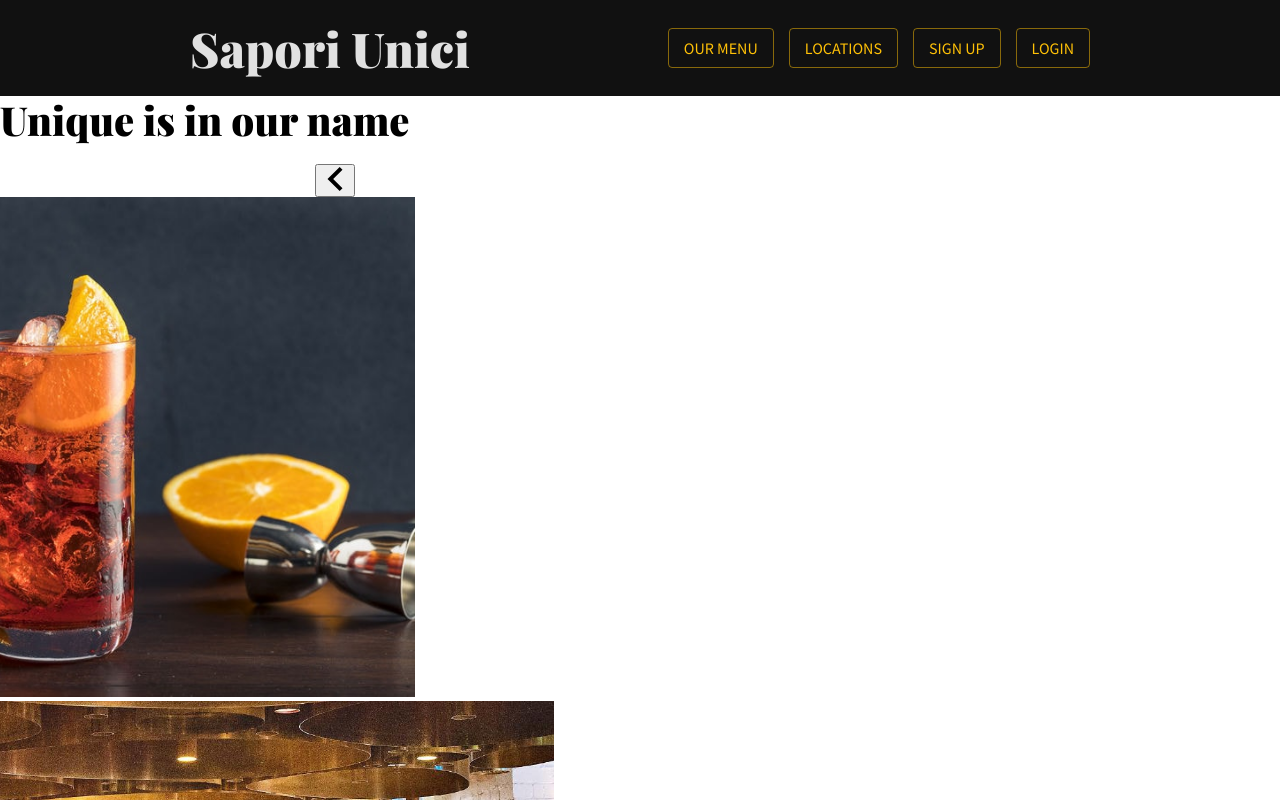
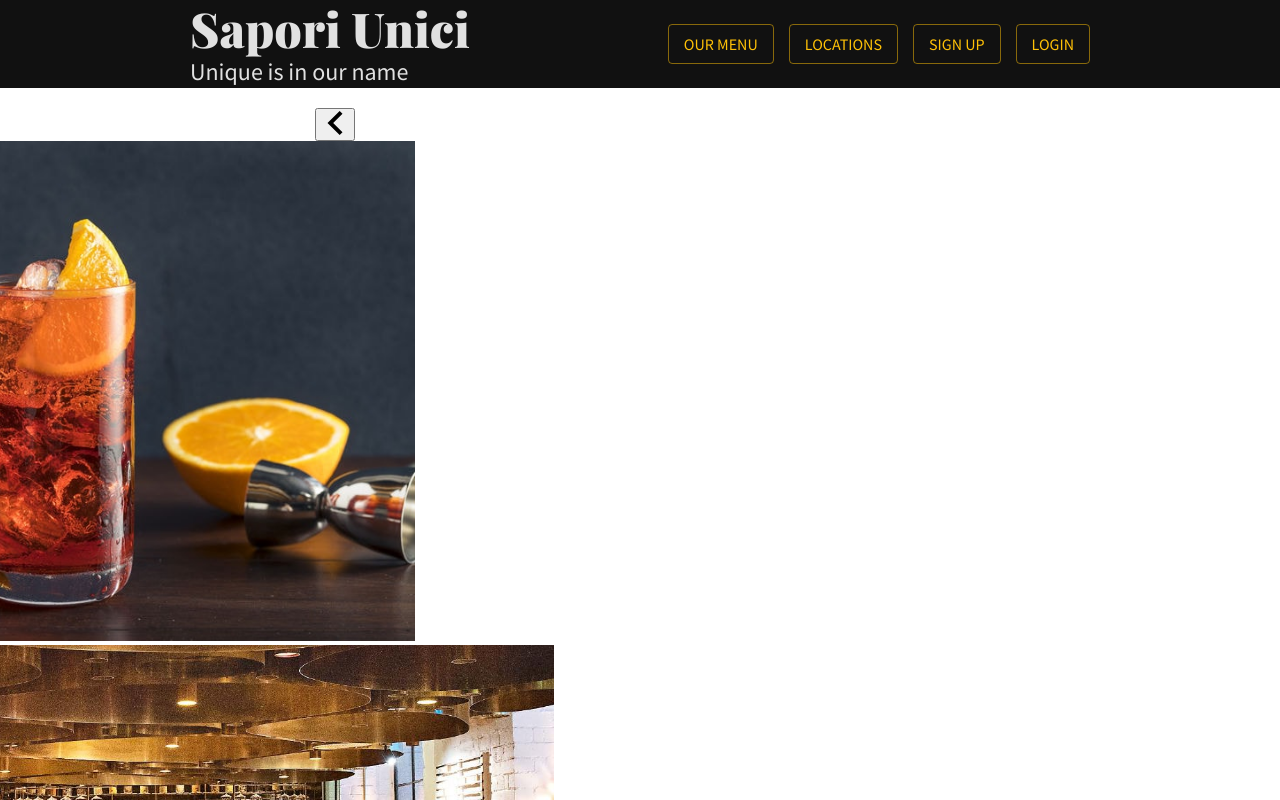
Before and after one commit to tahscenery/ses1b-group2, a React (Create React App) app in the folder packages/frontend/: page / in a window 1280 px wide. Shown: the top 800 px of the page. Built offline with nearby package versions, Linux system fonts and the light colour scheme.

Commit message:
homepage fixed size

```diff
--- a/packages/frontend/src/components/NavBar/NavBar.css
+++ b/packages/frontend/src/components/NavBar/NavBar.css
@@ -4,7 +4,7 @@
 }
 
 .nav-bar {
-  padding: 20px 0;
+
   margin: 0 auto;
   max-width: min(900px, 80%);
 }
--- a/packages/frontend/src/components/NavBar/NavBar.tsx
+++ b/packages/frontend/src/components/NavBar/NavBar.tsx
@@ -40,6 +40,7 @@ class NavBar extends Component<NavBarProps, NavBarState> {
               <Typography variant="h1">
                 <a href="/" className="nav-bar-brand-link">Sapori Unici</a>
               </Typography>
+              <Typography variant="h5">Unique is in our name</Typography>
               <span className="nav-bar-collapse-icon">
                 <IconButton color="primary" onClick={this.toggleMenu}>
                   {this.state.shouldShowMenu ? <Close/> : <Menu/>}
--- a/packages/frontend/src/pages/Home/Home.tsx
+++ b/packages/frontend/src/pages/Home/Home.tsx
@@ -11,7 +11,7 @@ class Home extends Component {
     return (
       <div>
         <NavBar/>
-        <Typography variant="h2">Unique is in our name</Typography><div className='attach'>
+        <div className='attach'>
 
         <Slideshow/>
         </div>
```
